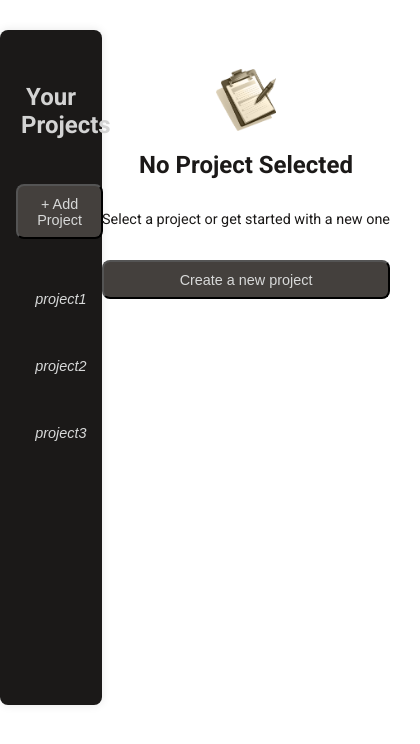
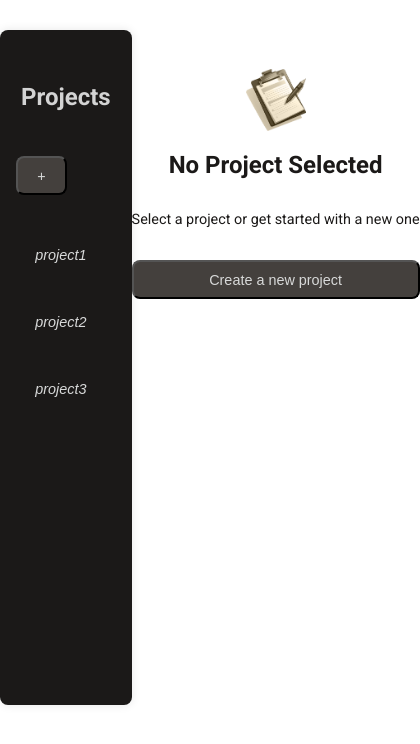
Before and after one commit to elperez365/TaskManagerReactCourse, a React (Vite) app: page / in a window 390 px wide. Shown: the top 744 px of the page, 420 px wide, since content can reach past the window. Built offline with nearby package versions, Linux system fonts and the light colour scheme.

Commit message:
responsive ok

```diff
--- a/index.html
+++ b/index.html
@@ -1,11 +1,15 @@
-<!doctype html>
+<!DOCTYPE html>
 <html lang="en">
   <head>
     <meta charset="UTF-8" />
-    <link rel="icon" type="image/png" href="./src/assets/logo/no-projects.webp" />
+    <link
+      rel="icon"
+      type="image/png"
+      href="./src/assets/logo/no-projects.webp"
+    />
     <meta name="viewport" content="width=device-width, initial-scale=1.0" />
 
-    <title>Vite + React</title>
+    <title>Task Manager</title>
   </head>
   <body>
     <div id="modal"></div>
--- a/src/components/Layouts/Outlet/Outlet.module.css
+++ b/src/components/Layouts/Outlet/Outlet.module.css
@@ -1,7 +1,7 @@
 /* NO PROJECT CASE */
 
 .container {
-  width: calc(100vw - var(--sidebar-width));
+  width: calc(50vw - var(--sidebar-width));
   margin-top: 10%;
   /* margin-right: 35%;
   display: flex;
@@ -31,7 +31,6 @@
   margin-right: 20%;
   align-items: end;
   gap: 1rem */
-
 }
 
 .button_container {
--- a/src/components/Layouts/Sidebar/Sidebar.jsx
+++ b/src/components/Layouts/Sidebar/Sidebar.jsx
@@ -1,15 +1,32 @@
-
-
 import Button from "../../Reusable/Button/Button";
 import classes from "./Sidebar.module.css";
 import ProjectList from "../ProjectList/ProjectList.jsx";
+import { useEffect } from "react";
+import { useState } from "react";
 
 export default function Sidebar(props) {
   const [store, setStore] = props.store;
+
+  // salva la risoluzione dello schermo in uno state
+  const [width, setWidth] = useState(window.innerWidth);
+
+  useEffect(() => {
+    const handleResize = () => setWidth(window.innerWidth);
+    window.addEventListener("resize", handleResize);
+    return () => {
+      window.removeEventListener("resize", handleResize);
+    };
+  }, [window.innerWidth]);
+
   return (
     <>
       <section className={classes.content}>
-        <h3 className={classes.title}>Your Projects</h3>
+        {width > 600 ? (
+          <h3 className={classes.title}>Your Projects</h3>
+        ) : (
+          <h5 className={classes.title}>Projects</h5>
+        )}
+
         <Button
           onClick={() =>
             setStore((prev) => {
@@ -19,7 +36,7 @@ export default function Sidebar(props) {
           type="button"
           action="create"
         >
-          + Add Project
+          {width > 600 ? " + Add Project" : "+"}
         </Button>
         <div>
           <ProjectList store={[store, setStore]}></ProjectList>
--- a/src/components/Layouts/TaskList/TaskList.module.css
+++ b/src/components/Layouts/TaskList/TaskList.module.css
@@ -2,6 +2,7 @@
   background-color: rgb(245, 245, 245);
   margin-top: 2.2rem;
   text-align: start;
+  min-width: 15rem;
 
   & ul {
     list-style: none;
@@ -9,14 +10,12 @@
     padding-bottom: 1.5rem;
   }
 
-
   & p {
     font-family: sans-serif;
     font-size: 1rem;
     text-align: center;
     color: var(--primary-color);
   }
-
 }
 
 .task {
@@ -34,6 +33,4 @@
   & button {
     margin-right: 1rem;
   }
-
-
 }
--- a/src/components/Pages/ShowProject/ShowProject.jsx
+++ b/src/components/Pages/ShowProject/ShowProject.jsx
@@ -71,6 +71,7 @@ export default function ShowProject({ storeState }) {
       <div className={classes.show_container}>
         <div className={classes.show_header}>
           <h2>{selectedProject.title}</h2>
+
           <Button
             onClick={() => handleDeleteProject()}
             type="button"
--- a/src/components/Pages/ShowProject/ShowProject.module.css
+++ b/src/components/Pages/ShowProject/ShowProject.module.css
@@ -8,6 +8,7 @@
 
 .show_header {
   display: flex;
+  gap: 1rem;
   justify-content: space-between;
 }
 
@@ -36,11 +37,17 @@
   font-weight: 600;
   text-transform: capitalize;
   margin-bottom: 1rem;
-
 }
-
+@media screen and (max-width: 600px) {
+  .input_area label {
+    font-size: 1.2rem;
+  }
+  .input_area input {
+    width: 7rem;
+  }
+}
 .input_area input {
-  width: 20rem;
+  width: 15rem;
 }
 
 .input_container {
```
